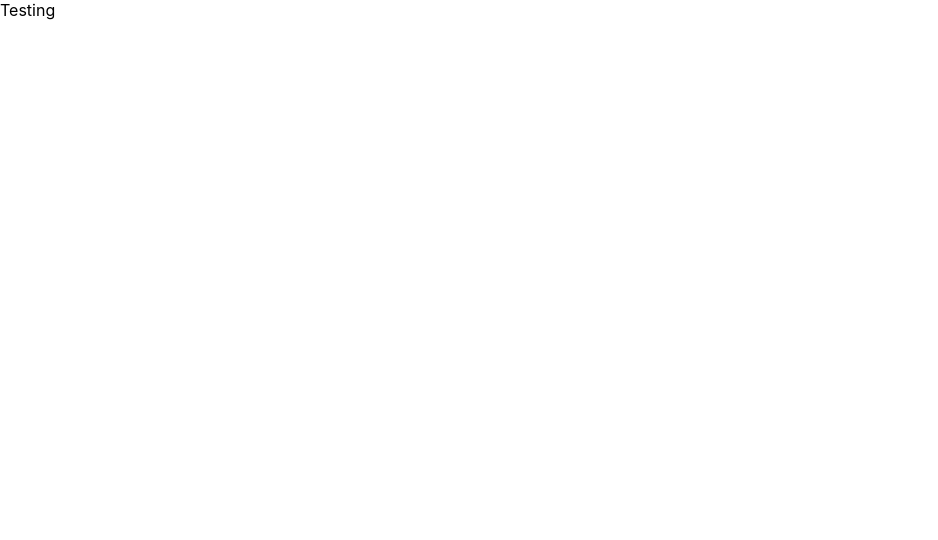
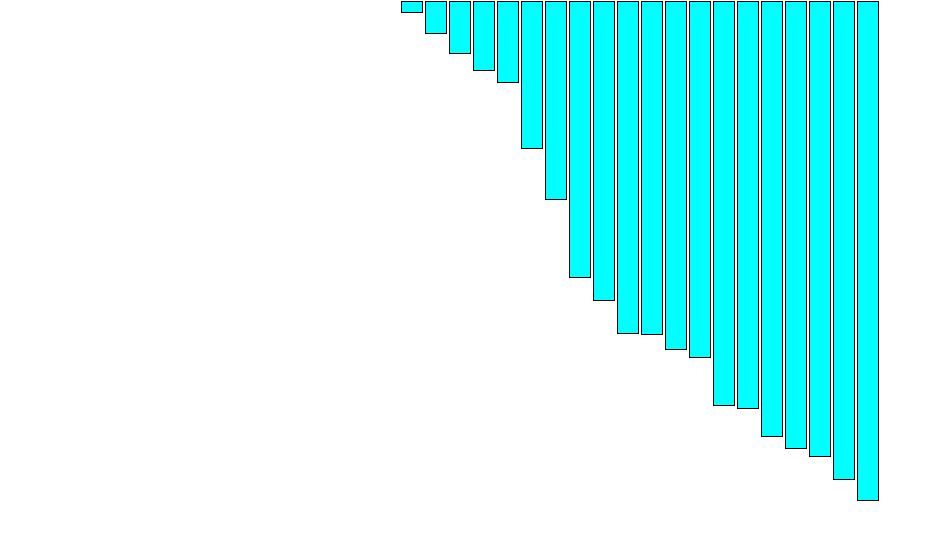
Before and after one commit to jaccohub/VisualSort, a React (Create React App) app: page / in a window 1280 px wide. Shown: the top 540 px of the page, without its empty margins (0-938 px from the left). Built offline with nearby package versions, Linux system fonts and the light colour scheme.

Commit message:
wip bubble sort

```diff
--- a/src/App.js
+++ b/src/App.js
@@ -1,9 +1,27 @@
-import React, { useState } from 'react'
+import React, { useState, useEffect } from 'react'
+import Chart from './Chart'
+import { getRandomInt } from './utils'
+import bubbleSort from './algorithms/bubbleSort'
+
+function bar(index, height) {
+  return <div key={index} className="bar" style={{ height }} />
+}
+
+function comparator(a, b) {
+  return a - b
+}
 
 function App() {
+  const [arraySize, setArraySize] = useState(20)
+  const array = new Array(arraySize).fill(0).map(() => getRandomInt(0, 500))
+
+  bubbleSort(array)
+
   return (
-    <div>
-      Testing
+    <div className="container">
+      <Chart
+        {...array}
+      />
     </div>
   )
 }
--- /dev/null
+++ b/src/Chart.js
@@ -0,0 +1,7 @@
+import React, { useEffect } from 'react'
+
+function Chart(props) {
+  return Object.entries(props).map(([key, height]) => <div key={key} className="bar" style={{ height }} />)
+}
+
+export default Chart
--- /dev/null
+++ b/src/algorithms/bubbleSort.js
@@ -0,0 +1,24 @@
+function sleep(milliseconds) {
+  return new Promise(resolve => setTimeout(resolve, milliseconds))
+}
+
+function comparator(a, b) {
+  return a - b
+}
+
+/**
+ * @param {Array} arr array
+ * @returns {Array} sorted array
+ */
+export default function bubbleSort(arr) {
+  let temp
+  for (let i = 0; i < arr.length; i++) {
+    for (let j = i; j > 0; j--) {
+      if (comparator(arr[j], arr[j - 1]) < 0) {
+        temp = arr[j]
+        arr[j] = arr[j - 1]
+        arr[j - 1] = temp
+      }
+    }
+  }
+}
--- a/src/index.css
+++ b/src/index.css
@@ -11,3 +11,15 @@ code {
   font-family: source-code-pro, Menlo, Monaco, Consolas, 'Courier New',
     monospace;
 }
+
+.container {
+  display: flex;
+  justify-content: center;
+}
+
+.bar {
+  width: 20px;
+  background-color: aqua;
+  border: 1px solid black;
+  margin: 1px;
+}
--- /dev/null
+++ b/src/utils.js
@@ -0,0 +1,5 @@
+export function getRandomInt(min, max) {
+  min = Math.ceil(min)
+  max = Math.floor(max)
+  return Math.floor(Math.random() * (max - min) + min)
+}
```
